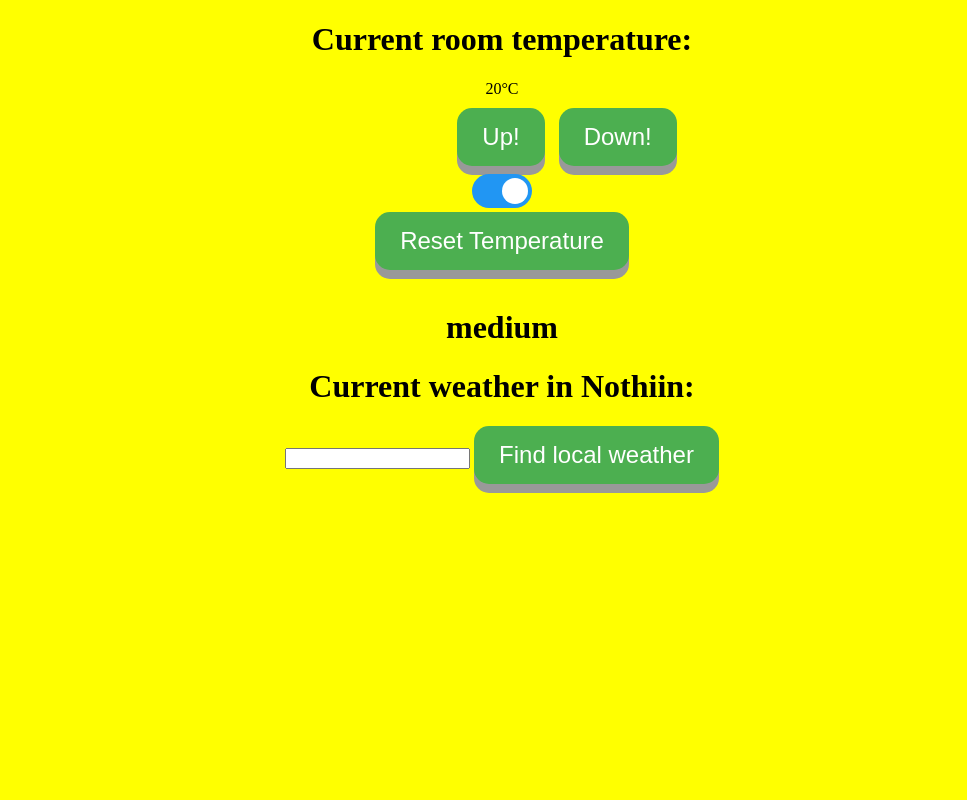
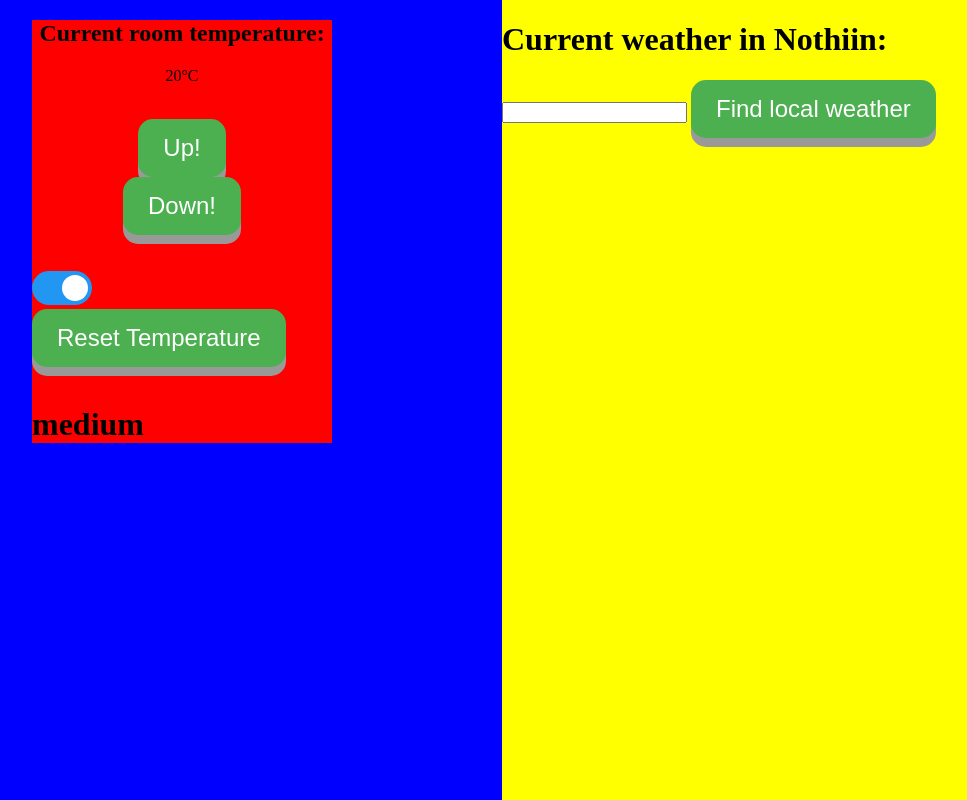
Before and after one commit to ilarne/thermostat-JS, a plain HTML site: page index.html in a window 1280 px wide. Shown: the whole page, without its empty margins (138-1105 px from the left). Drawn offline with nearby package versions, Linux system fonts and the light colour scheme; no server answers.

Commit message:
minor updates

```diff
--- a/css/style.css
+++ b/css/style.css
@@ -1,8 +1,8 @@
 body {
-
+  margin: 0;
 }
 
-#low {
+/*#low {
   background-color: green;
 }
 
@@ -12,6 +12,39 @@ body {
 
 #high {
   background-color: red;
+}*/
+
+#left-side {
+  background-color: blue;
+  float: left;
+  height: 100vh;
+  width: 50%;
+  margin: 0;
+}
+
+#right-side {
+  background-color: yellow;
+  float: right;
+  height: 100vh;
+  width: 50%;
+  margin: 0;
+}
+
+#left-container {
+  display: block;
+  margin: 0 auto;
+  background-color: red;
+  width: 300px;
+
+}
+
+.centred {
+  text-align: center;
+}
+
+.centred-2 {
+  display: block;
+  margin: 0 auto;
 }
 
 button {
--- a/index.html
+++ b/index.html
@@ -4,17 +4,16 @@
   <meta charset="utf-8">
   <link rel="stylesheet" type="text/css" href="css/style.css">
 </head>
-
-<body id="medium" class="body">
-<div align="center">
-  <h1>Current room temperature:</h1>
-</div>
-<div class="centre-container" align="center">
-  <span id="temperature-display"></span><br>
-    <button id='up' class="button up">
+<!-- <body id="medium" class="body"> -->
+<body>
+  <div id="left-side">
+    <div id="left-container">
+  <h2 class="centred" id="roomtemptext">Current room temperature:</h2>
+<p class="centred">  <span id="temperature-display"></span></p><br>
+    <button class="centred-2" id='up' class="button">
       Up!
       </button>
-      <button id='down' class="button down">
+      <button class="centred-2" id='down' class="button">
         Down!
       </button>
       <br>
@@ -30,8 +29,10 @@
       <br>
     <br>
 <h1><span id="energy-usage"></span><br></h1>
+</div>
+</div>
+<div id="right-side">
   <h1>Current weather in <span id='city'>Nothiin</span>: <span id="local-weather"></span><br></h1>
-
     <div class="container">
       <input type="text" class="givencity">
         <button class="find-weather">Find local weather</button>
--- a/jQueryFile.js
+++ b/jQueryFile.js
@@ -4,8 +4,10 @@ $( document ).ready(function() {
 
 $.getJSON("http://api.openweathermap.org/data/2.5/weather?id=2643744&APPID=3e4fad0848e570049c0e27f4eb9cbe78", function temp(localtemperature) {
   var temp = Math.floor(localtemperature.main.temp - 273.15);
+  console.log(localtemperature)
   $("#local-weather").text(temp + "°C");
   $("#city").text(localtemperature.name);
+
 });
 
   $(".find-weather").click(function() {
@@ -34,6 +36,7 @@ $.getJSON("http://api.openweathermap.org/data/2.5/weather?id=2643744&APPID=3e4fa
   $("#powersavemode").click(function() {
     thermostat.powerSavingToggle();
     $("#temperature-display").text(thermostat.temperatureDisplay() + "°C");
+    updatecolour();
   });
 
   $('label input[type="checkbox"]').each(function (){
@@ -45,6 +48,7 @@ $.getJSON("http://api.openweathermap.org/data/2.5/weather?id=2643744&APPID=3e4fa
   $("#reset").click(function() {
     thermostat.reset();
     $("#temperature-display").text(thermostat.temperatureDisplay() + "°C");
+    updatecolour();
   });
 
   $("#temperature-display").text(thermostat.temperatureDisplay() + "°C");
--- a/src/Thermostat.js
+++ b/src/Thermostat.js
@@ -6,35 +6,41 @@ function Thermostat() {
 };
 
 Thermostat.prototype.up = function(n = 1) {
-  if (this.temperature + n >= this.maxTemperature) {
-    throw('OW TOO HOT')
-  }
-   else {
-    this.temperature += n
+  this.maxTempCheck(n)
+  this.temperature += n
+}
+
+Thermostat.prototype.down = function(n = 1) {
+  this.minTempCheck(n)
+  this.temperature -= n
+}
+
+Thermostat.prototype.maxTempCheck = function(n) {
+  if (this.temperature + n > this.maxTemperature) {
+    throw('OW TOO HOT');
   }
 }
 
-Thermostat.prototype.down = function(n = 1) {
+Thermostat.prototype.minTempCheck = function(n) {
   if (this.temperature - n < this.minTemperature) {
-    throw('BBBRRRRR TOO COLD')
-  }
-  else {
-    this.temperature -= n
+    throw('BBBRRRRR TOO COLD');
   }
 }
 
 Thermostat.prototype.temperatureDisplay = function() {
-    return this.temperature;
+  return this.temperature;
 }
 
 Thermostat.prototype.powerSavingToggle = function() {
   this.powerSavingMode = !this.powerSavingMode;
   if (this.powerSavingMode === false) {
-      this.maxTemperature = 32
+    this.maxTemperature = 32
   }
-  else {
-      this.maxTemperature = 25
-      this.temperature = 25
+  else if (this.temperature > 25 && this.powerSavingMode === true) {
+    this.maxTemperature = 25
+    this.temperature = 25
+  } else {
+    this.maxTemperature = 25
   }
 }
 
```
Also changed, not shown: spec/ThermostatSpec.js (+1 -1 lines). Lines whose indentation alone changed are shown as unchanged.
